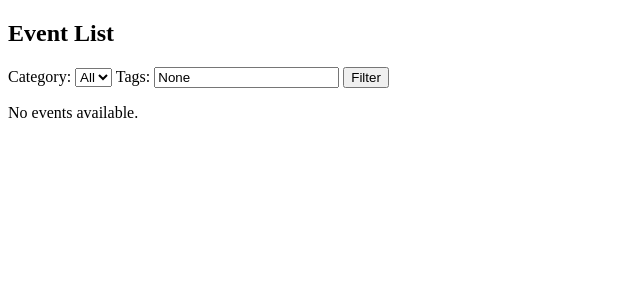
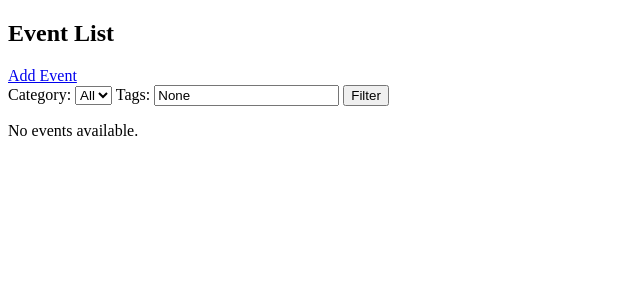
Before and after one commit to JakeMackBrown/YokelPulse, a Django app: page /events/ in a window 1280 px wide. Shown: the part 88-388 px from the top of the page, without its empty margins (0-640 px from the left). Run offline with Django 5.2, Linux system fonts and the light colour scheme; the visitor is signed in with stand-in values (Sample User, id 1); data that the repository does not hold is empty.

Commit message:
all buttons added for front-end CRUD + visibility/authorization for only logged-in users

```diff
--- a/main_app/templates/events/index.html
+++ b/main_app/templates/events/index.html
@@ -9,6 +9,11 @@
 <section class="page-header">
   <h1>Event List</h1>
 </section>
+
+<!-- Add Event Button for Logged-In Users -->
+{% if user.is_authenticated %}
+  <a href="{% url 'add-event' %}" class="btn btn-primary">Add Event</a>
+{% endif %}
 
 <form method="get" action="{% url 'event-index' %}">
     <label for="category">Category:</label>
@@ -41,6 +46,7 @@
           <p>{{ event.tags }}</p>
           <p><small>{{ event.description }}</small></p>
 
+          <!-- RSVP and Authentication Logic -->
           {% if user.is_authenticated %}
             {% if event.id in event_rsvp_status %}
               <p>You have RSVPed for this event.</p>
@@ -48,6 +54,15 @@
               <form method="post" action="{% url 'rsvp-event' event.id %}">
                 {% csrf_token %}
                 <button type="submit">RSVP</button>
+              </form>
+            {% endif %}
+
+            <!-- Edit and Delete Buttons for Event Creator -->
+            {% if event.created_by == user %}
+              <a href="{% url 'edit-event' event.id %}" class="btn btn-secondary">Edit</a>
+              <form method="post" action="{% url 'delete-event' event.id %}" style="display:inline;">
+                {% csrf_token %}
+                <button type="submit" class="btn btn-danger">Delete</button>
               </form>
             {% endif %}
           {% else %}
--- a/main_app/views.py
+++ b/main_app/views.py
@@ -4,7 +4,8 @@ from django.contrib.auth.forms import AuthenticationForm
 from django.contrib.auth.decorators import login_required
 from django.db.models import Q
 from .forms import SignUpForm, EventForm
-from .models import Event, RSVP  # Ensure RSVP is imported
+from .models import Event, RSVP
+from django.http import HttpResponseForbidden
 
 def home(request):
     return render(request, 'home.html')
@@ -29,19 +30,18 @@ def event_index(request):
     if tags:
         events = events.filter(tags__icontains=tags)
 
-    categories = Event.objects.values_list('category', flat=True).distinct()  # Get distinct categories
+    categories = Event.objects.values_list('category', flat=True).distinct()
 
-    # Add RSVP status to the context
     event_rsvp_status = {}
     for event in events:
         event_rsvp_status[event.id] = event.rsvp_set.filter(user=request.user).exists() if request.user.is_authenticated else False
 
     return render(request, 'events/index.html', {
         'events': events,
-        'categories': categories,  # Pass categories to the template
+        'categories': categories,
         'tags': tags,
         'selected_category': category,
-        'event_rsvp_status': event_rsvp_status,  # Pass RSVP status to the template
+        'event_rsvp_status': event_rsvp_status,
     })
 
 def sign_up(request):
@@ -76,7 +76,7 @@ def log_out(request):
 @login_required
 def add_event(request):
     if request.method == 'POST':
-        form = EventForm(request.POST, request.FILES)  # Include files for image upload
+        form = EventForm(request.POST, request.FILES)
         if form.is_valid():
             event = form.save(commit=False)
             event.created_by = request.user
@@ -89,8 +89,11 @@ def add_event(request):
 @login_required
 def edit_event(request, event_id):
     event = get_object_or_404(Event, pk=event_id)
+    if event.created_by != request.user:
+        return HttpResponseForbidden()
+
     if request.method == 'POST':
-        form = EventForm(request.POST, request.FILES, instance=event)  # Include files for image upload
+        form = EventForm(request.POST, request.FILES, instance=event)
         if form.is_valid():
             form.save()
             return redirect('event-index')
@@ -101,6 +104,9 @@ def edit_event(request, event_id):
 @login_required
 def delete_event(request, event_id):
     event = get_object_or_404(Event, pk=event_id)
+    if event.created_by != request.user:
+        return HttpResponseForbidden()
+
     if request.method == 'POST':
         event.delete()
         return redirect('event-index')
```
